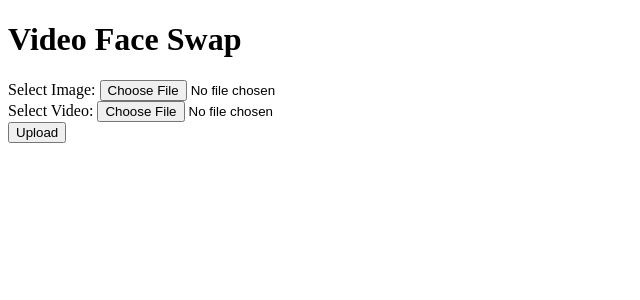
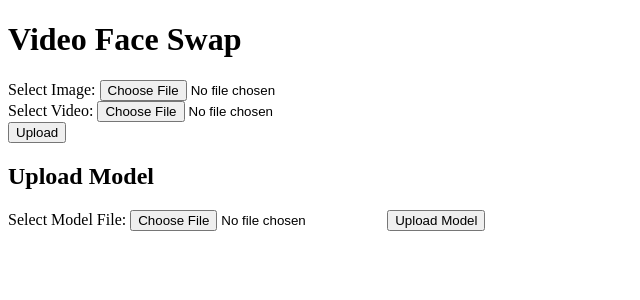
Before and after one commit to NovaDevelopmentTeam/video_face_swapper, a Flask app: page / in a window 1280 px wide. Shown: the top 300 px of the page, without its empty margins (0-640 px from the left). Run offline with Flask 3, Linux system fonts and the light colour scheme.

Commit message:
Update index.html

```diff
--- a/templates/index.html
+++ b/templates/index.html
@@ -29,10 +29,17 @@
         <button type="submit">Upload</button>
     </form>
 
+    <h2>Upload Model</h2>
+    <form action="/upload_model" method="post" enctype="multipart/form-data">
+        <label for="model">Select Model File:</label>
+        <input type="file" id="model" name="model" accept=".h5">
+        <button type="submit">Upload Model</button>
+    </form>
+
     <script>
         function previewImage(event) {
             const imagePreview = document.getElementById('image-preview');
-            imagePreview.innerHTML = ''; // Alte Vorschau löschen
+            imagePreview.innerHTML = ''; // Clear previous preview
             const file = event.target.files[0];
             if (file) {
                 const img = document.createElement('img');
@@ -44,7 +51,7 @@
 
         function previewVideo(event) {
             const videoPreview = document.getElementById('video-preview');
-            videoPreview.innerHTML = ''; // Alte Vorschau löschen
+            videoPreview.innerHTML = ''; // Clear previous preview
             const file = event.target.files[0];
             if (file) {
                 const video = document.createElement('video');
```
